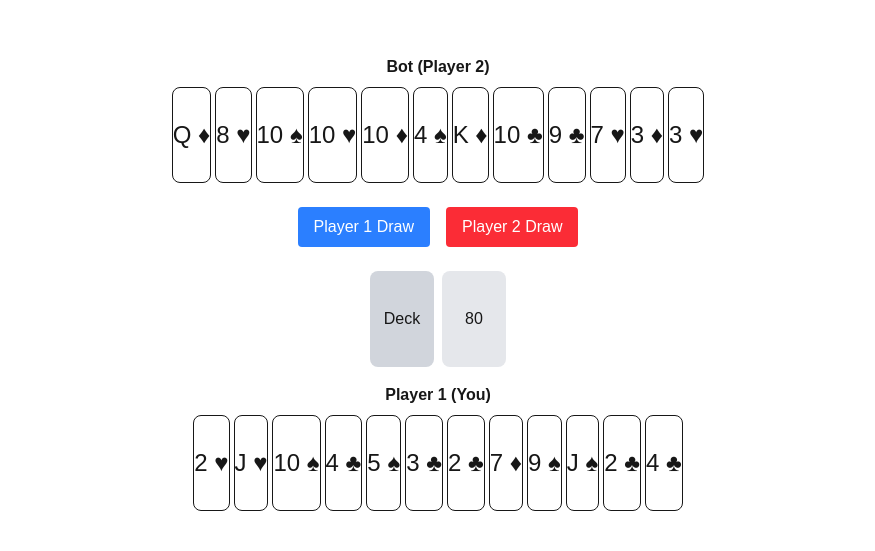
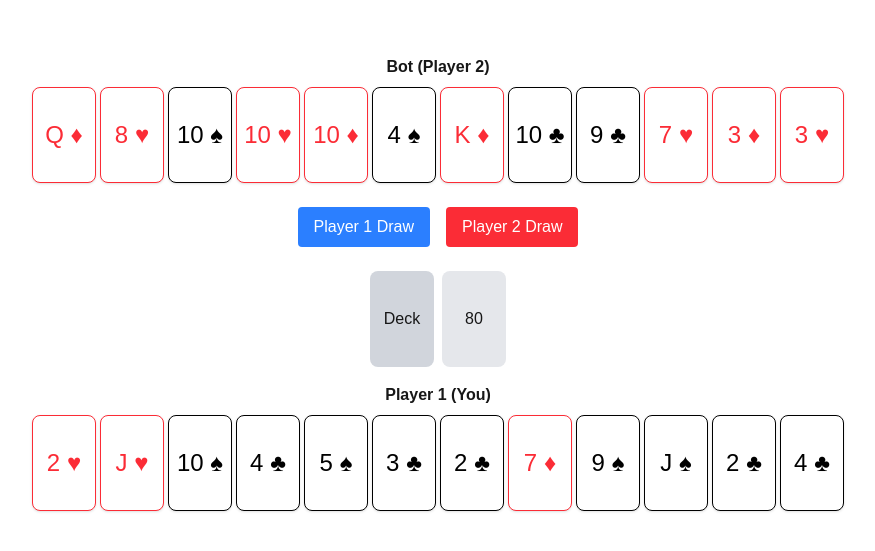
Before and after one commit to mavegaf/carioca-game, a Next.js app: page / in a window 1280 px wide. Shown: the part 117-668 px from the top of the page, without its empty margins (202-1077 px from the left). Built offline with nearby package versions, Linux system fonts and the light colour scheme.

Commit message:
fix card color and format

```diff
--- a/src/components/Card.tsx
+++ b/src/components/Card.tsx
@@ -4,7 +4,7 @@ export default function Card( { card }: { card: CardType }) {
     const isRed = card.suit === '♥' || card.suit === '♦';
 
     return (
-        <div className="{`w-16 h-24 border rounded-lg flex items-center justify-center text-2xl ${isRed ? 'text-red-500' : 'text-black-500'} bg-white shadow`}">
+        <div className={`w-16 h-24 border rounded-lg flex items-center justify-center text-2xl ${isRed ? 'text-red-500' : 'text-black'} bg-white shadow`}>
             {card.rank} {card.suit}
         </div>
     );
```
